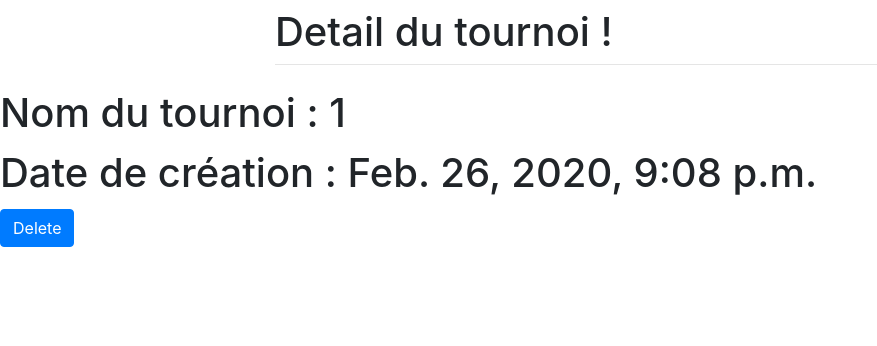
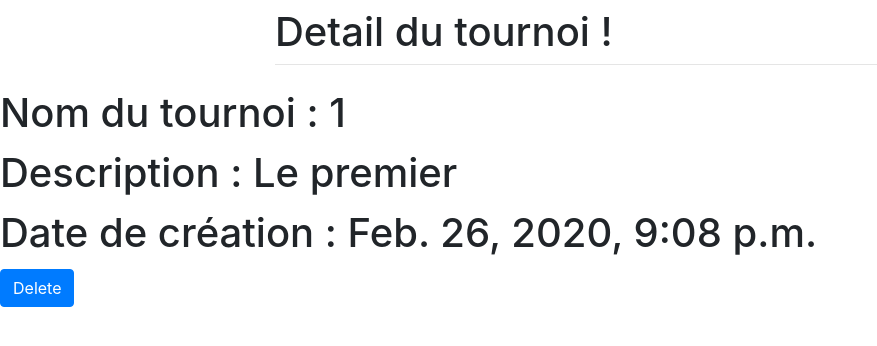
Before and after one commit to oqueffelec/MPT, a Django app: page /tournament/5/ in a window 1280 px wide. Shown: the top 346 px of the page, without its empty margins (0-877 px from the left). Run offline with Django 3.2, Linux system fonts and the light colour scheme; data comes from the database, SQL or seed files in the repository; both versions use the stored data as it was after the commit; some libraries are stand-ins or nearby versions.

Commit message:
:sparkles: tournamentListView order by creation date

```diff
--- a/game/models.py
+++ b/game/models.py
@@ -11,6 +11,7 @@ from django.urls import reverse
 class Tournament(models.Model):
     name = models.TextField()
     date_created = models.DateTimeField(default=timezone.now, verbose_name="Date de parution")
+    description = models.TextField()
     #user = models.ForeignKey('User', on_delete=models.CASCADE)
 
     def __str__(self):
--- a/game/templates/game/tournament/tournament-detail.html
+++ b/game/templates/game/tournament/tournament-detail.html
@@ -17,6 +17,7 @@
         </div>
       </div>
     <h1 class="card-title">Nom du tournoi : {{ tournaments.name }}</h1>
+    <h1 class="card-title">Description : {{ tournaments.description }}</h1>
     <h1 class="card-title">Date de création : {{ tournaments.date_created }}</h1>
     <a href="{% url 'tournament-delete' object.id %}" class="btn btn-primary">Delete</a>
 </body>
--- a/game/views.py
+++ b/game/views.py
@@ -9,17 +9,16 @@ class TournamentListView(ListView):
     model = Tournament
     template_name = 'game/home.html'
     context_object_name = 'tournaments'
-    #ordering = ['-date_created']
+    ordering = ['-date_created']
 
 class TournamentDetailView(DetailView):
     model = Tournament
     template_name = 'game/tournament/tournament-detail.html'
     context_object_name = 'tournaments'
-    #ordering = ['-date_created']
 
 class TournamentCreateView(CreateView):
     model = Tournament
-    fields = ['name']
+    fields = ['name', 'description']
     template_name = 'game/tournament/tournament-create.html'
 
 class TournamentDeleteView(DeleteView):
```
Also changed, not shown: db.sqlite3, game/migrations/0006_tournament_description.py (added).
